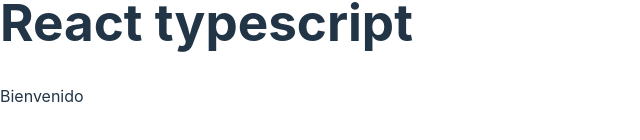
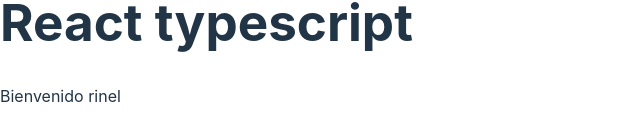
Before and after one commit to rineliniguezsosa/React-typescript, a React (Vite) app: page / in a window 1280 px wide. Shown: the part 366-506 px from the top of the page, without its empty margins (0-640 px from the left). Built offline with nearby package versions, Linux system fonts and the light colour scheme.

Commit message:
feat(Saludar): agregando la propiedad name en la linea numero 7

```diff
--- a/src/components/Saludar.tsx
+++ b/src/components/Saludar.tsx
@@ -4,6 +4,6 @@ type Saludarprops = {
 
 export const Saludar = ({name}:Saludarprops) => {
   return (
-    <div>Bienvenido</div>
+    <div>Bienvenido {name}</div>
   )
 }
```
